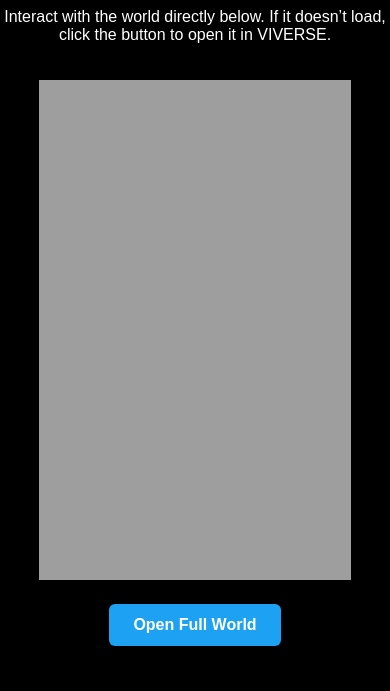
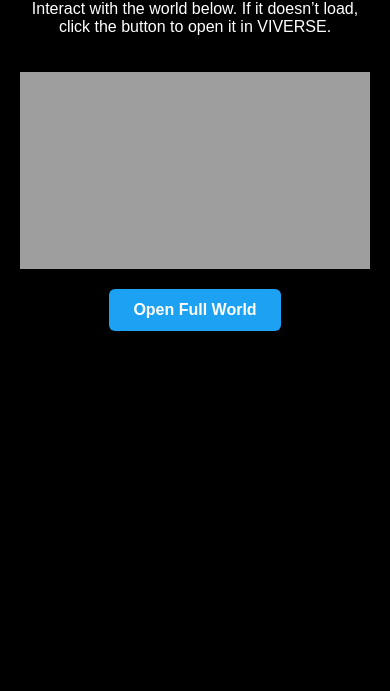
Before and after one commit to paulheran/VIVERSEX2, a plain HTML site: page index.html in a window 390 px wide. Shown: the part 153-844 px from the top of the page. Drawn offline with Linux system fonts and the light colour scheme.

Commit message:
Update index.html
remove ui make responsive

```diff
--- a/index.html
+++ b/index.html
@@ -20,16 +20,26 @@
       height: 100%;
       width: 100%;
       background: #000;
-      display: flex;
-      align-items: center;
-      justify-content: center;
       font-family: sans-serif;
       color: white;
       text-align: center;
     }
+    .container {
+      display: flex;
+      flex-direction: column;
+      align-items: center;
+      justify-content: center;
+      padding: 20px;
+    }
+    iframe {
+      width: 100%;
+      max-width: 1280px;
+      aspect-ratio: 16 / 9; /* Keeps 16:9 ratio on any screen */
+      border: none;
+      margin: 20px 0;
+    }
     a.button {
       display: inline-block;
-      margin-top: 20px;
       padding: 12px 24px;
       background: #1da1f2;
       color: white;
@@ -40,24 +50,17 @@
     a.button:hover {
       background: #0d8ddb;
     }
-    iframe {
-      width: 80%;
-      height: 500px;
-      border: none;
-      margin-top: 20px;
-    }
   </style>
 </head>
 <body>
-  <div>
+  <div class="container">
     <h1>Greenlake Skate Bowl - Pre-vis</h1>
-    <p>Interact with the world directly below. If it doesn’t load, click the button to open it in VIVERSE.</p>
+    <p>Interact with the world below. If it doesn’t load, click the button to open it in VIVERSE.</p>
 
-    <!-- Minimal-UI VIVERSE iframe -->
+    <!-- Minimal UI, responsive iframe -->
     <iframe src="player-frame.html"></iframe>
 
-    <br>
-    <a class="button" href="https://worlds.viverse.com/Xk4nZAd?full3d=&no-cookie=" target="_blank" rel="noopener noreferrer">
+    <a class="button" href="https://worlds.viverse.com/Xk4nZAd?full3d=&no-cookie=&ui=0&info=0&toolbar=0" target="_blank" rel="noopener noreferrer">
       Open Full World
     </a>
   </div>
```
